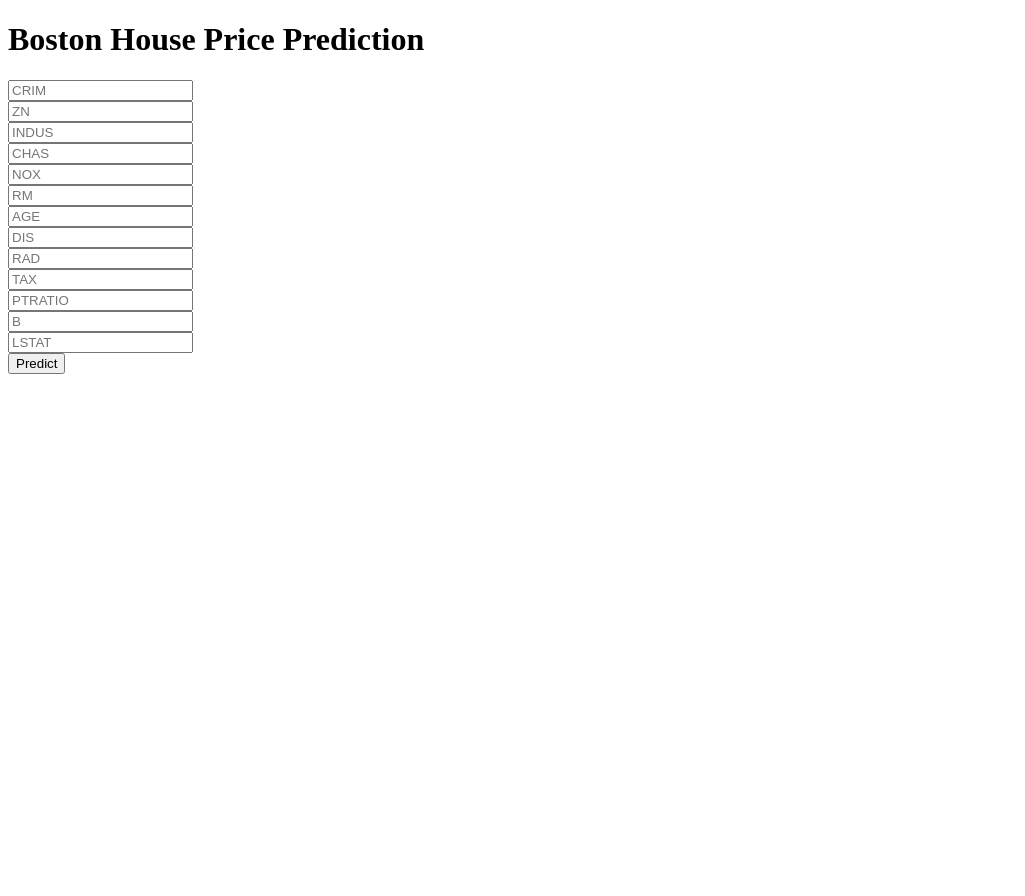
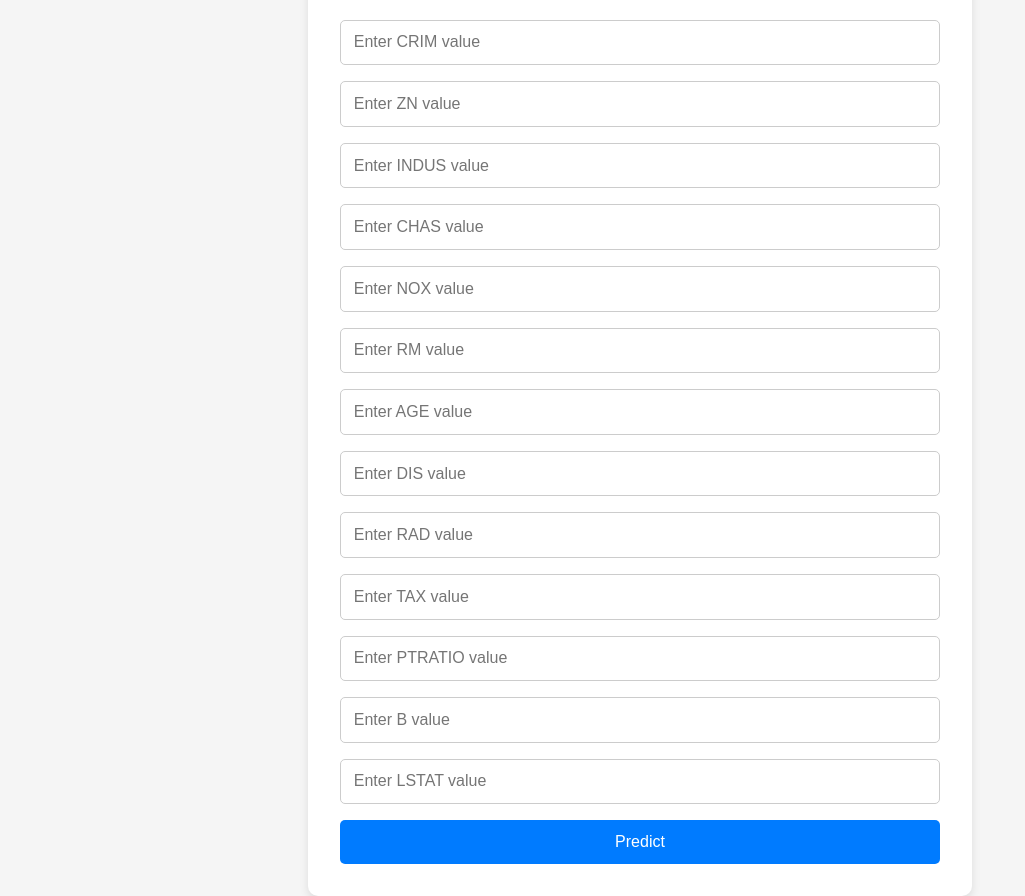
Before and after one commit to Sagarsagu123/house-price-prediction, a Flask app: page / in a window 1280 px wide. Shown: the whole page, without its empty margins (0-1025 px from the left). Before the commit the page ends 374 px from the top, so only its background shows below. Run offline with Flask 3, Linux system fonts and the light colour scheme; parts of the project's set-up code (start-up, migrations or seed data) failed here and were passed over.

Commit message:
home.htmlt

```diff
--- a/templates/home.html
+++ b/templates/home.html
@@ -4,7 +4,68 @@
     <meta charset="UTF-8">
     <meta name="viewport" content="width=device-width, initial-scale=1.0">
     <title>Boston House Price Prediction</title>
-    <link href="https://fonts.googleapis.com/css?family=Pacifico" rel="stylesheet">
+    <link href="https://fonts.googleapis.com/css2?family=Roboto:wght@300;400;500&display=swap" rel="stylesheet">
+    <style>
+        body {
+            font-family: 'Roboto', sans-serif;
+            background-color: #f5f5f5;
+            margin: 0;
+            padding: 0;
+            display: flex;
+            justify-content: center;
+            align-items: center;
+            height: 100vh;
+        }
+        .container {
+            background: #ffffff;
+            padding: 2rem;
+            border-radius: 10px;
+            box-shadow: 0 4px 8px rgba(0, 0, 0, 0.1);
+            width: 100%;
+            max-width: 600px;
+        }
+        h1 {
+            text-align: center;
+            color: #333333;
+            margin-bottom: 1.5rem;
+        }
+        form {
+            display: flex;
+            flex-direction: column;
+        }
+        input {
+            margin-bottom: 1rem;
+            padding: 0.8rem;
+            font-size: 1rem;
+            border: 1px solid #cccccc;
+            border-radius: 5px;
+            transition: border-color 0.3s ease;
+        }
+        input:focus {
+            border-color: #007BFF;
+            outline: none;
+            box-shadow: 0 0 5px rgba(0, 123, 255, 0.5);
+        }
+        button {
+            padding: 0.8rem;
+            font-size: 1rem;
+            color: #ffffff;
+            background-color: #007BFF;
+            border: none;
+            border-radius: 5px;
+            cursor: pointer;
+            transition: background-color 0.3s ease;
+        }
+        button:hover {
+            background-color: #0056b3;
+        }
+        .prediction {
+            margin-top: 1.5rem;
+            text-align: center;
+            font-size: 1.2rem;
+            color: #007BFF;
+        }
+    </style>
 </head>
 <body>
     <div class="container">
@@ -12,26 +73,26 @@
 
         <!-- Form for input data -->
         <form action="/predict" method="post">
-            <input type="text" name="CRIM" placeholder="CRIM" required><br>
-            <input type="text" name="ZN" placeholder="ZN" required><br>
-            <input type="text" name="INDUS" placeholder="INDUS" required><br>
-            <input type="text" name="CHAS" placeholder="CHAS" required><br>
-            <input type="text" name="NOX" placeholder="NOX" required><br>
-            <input type="text" name="RM" placeholder="RM" required><br>
-            <input type="text" name="AGE" placeholder="AGE" required><br>
-            <input type="text" name="DIS" placeholder="DIS" required><br>
-            <input type="text" name="RAD" placeholder="RAD" required><br>
-            <input type="text" name="TAX" placeholder="TAX" required><br>
-            <input type="text" name="PTRATIO" placeholder="PTRATIO" required><br>
-            <input type="text" name="B" placeholder="B" required><br>
-            <input type="text" name="LSTAT" placeholder="LSTAT" required><br>
+            <input type="text" name="CRIM" placeholder="Enter CRIM value" required>
+            <input type="text" name="ZN" placeholder="Enter ZN value" required>
+            <input type="text" name="INDUS" placeholder="Enter INDUS value" required>
+            <input type="text" name="CHAS" placeholder="Enter CHAS value" required>
+            <input type="text" name="NOX" placeholder="Enter NOX value" required>
+            <input type="text" name="RM" placeholder="Enter RM value" required>
+            <input type="text" name="AGE" placeholder="Enter AGE value" required>
+            <input type="text" name="DIS" placeholder="Enter DIS value" required>
+            <input type="text" name="RAD" placeholder="Enter RAD value" required>
+            <input type="text" name="TAX" placeholder="Enter TAX value" required>
+            <input type="text" name="PTRATIO" placeholder="Enter PTRATIO value" required>
+            <input type="text" name="B" placeholder="Enter B value" required>
+            <input type="text" name="LSTAT" placeholder="Enter LSTAT value" required>
             <button type="submit">Predict</button>
         </form>
 
-        <br><br>
-
         {% if prediction_text %}
-            <h3>{{ prediction_text }}</h3>
+        <div class="prediction">
+            <strong>{{ prediction_text }}</strong>
+        </div>
         {% endif %}
     </div>
 </body>
```
